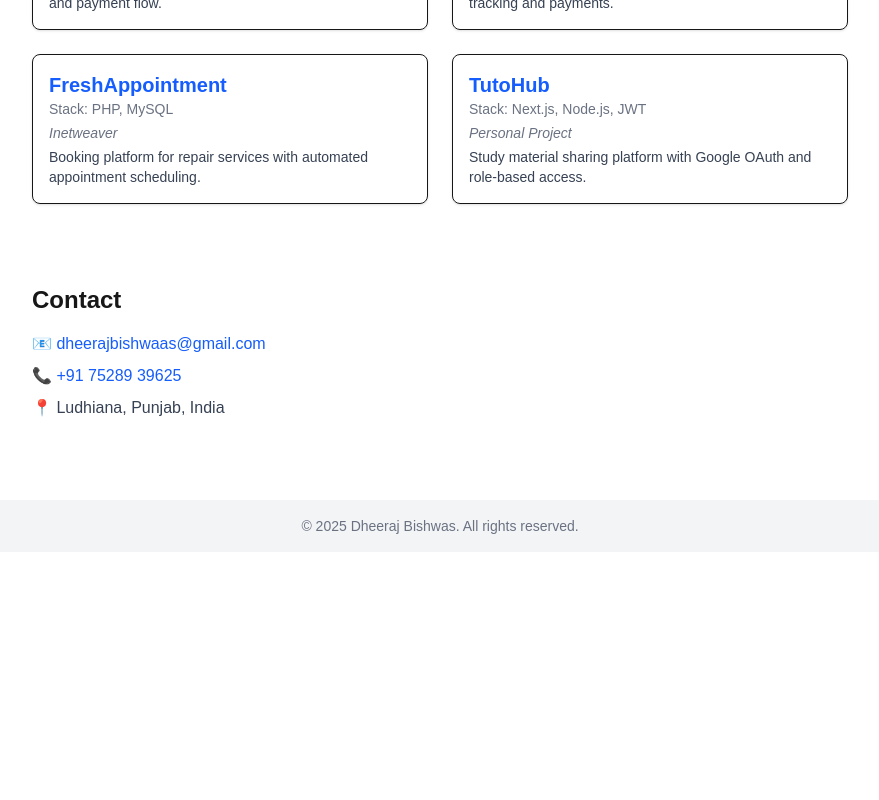
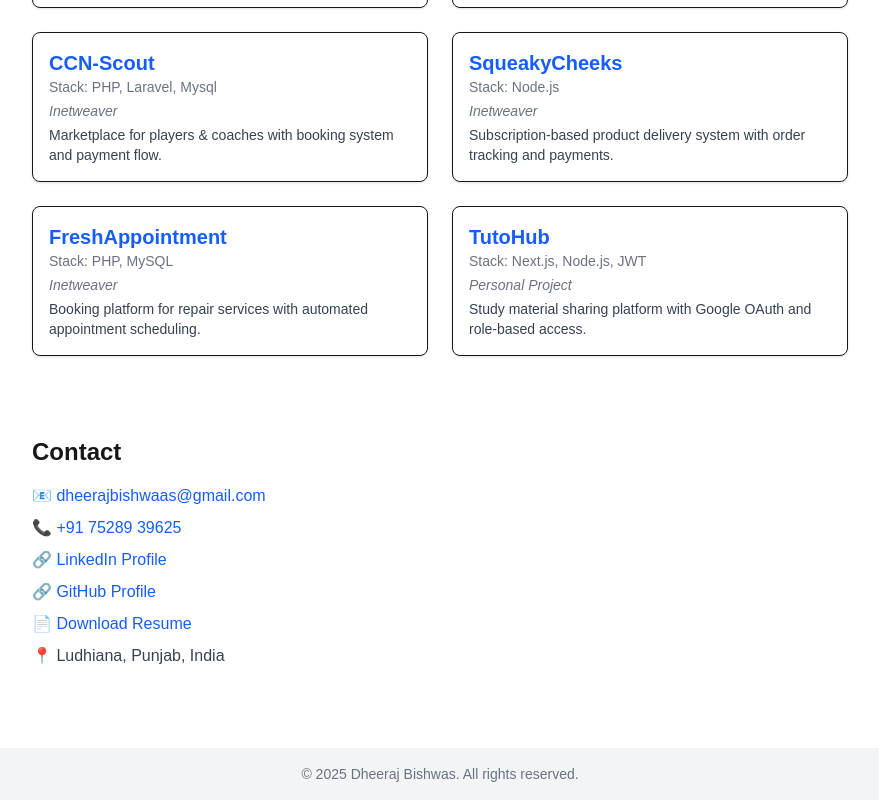
Before and after one commit to dheerajbishwaas/portfolio, a Next.js app: page / in a window 1280 px wide. Shown: the part 1540-2340 px from the top of the page, without its empty margins (200-1079 px from the left). Before the commit the page ends 2092 px from the top, so only its background shows below. Built offline with nearby package versions, Linux system fonts and the light colour scheme.

Commit message:
Add Images and Contact details

```diff
--- a/app/components/Contact.js
+++ b/app/components/Contact.js
@@ -21,6 +21,40 @@ export default function Contact() {
             +91 75289 39625
           </a>
         </p>
+        <p>
+          🔗{' '}
+          <a
+            href="https://www.linkedin.com/in/dheerajbishwas/"
+            target="_blank"
+            rel="noopener noreferrer"
+            className="text-blue-600 hover:underline"
+          >
+            LinkedIn Profile
+          </a>
+        </p>
+        <p>
+          🔗{' '}
+          <a
+            href="https://github.com/dheerajbishwaas"
+            target="_blank"
+            rel="noopener noreferrer"
+            className="text-blue-600 hover:underline"
+          >
+            GitHub Profile
+          </a>
+        </p>
+        <p>
+          📄{' '}
+          <a
+            href="/Dheeraj-Bishwas.pdf"
+            target="_blank"
+            rel="noopener noreferrer"
+            className="text-blue-600 hover:underline"
+            download
+          >
+            Download Resume
+          </a>
+        </p>
         <p>📍 Ludhiana, Punjab, India</p>
       </div>
     </section>
--- a/app/page.js
+++ b/app/page.js
@@ -10,9 +10,16 @@ export default function Home() {
         id="hero"
         className="py-24 px-6 bg-gray-50 text-center flex flex-col items-center justify-center"
       >
+        <img
+          src="/profile.jpeg"
+          alt="Dheeraj Bishwas"
+          className="w-32 h-32 rounded-full mb-6 shadow-md object-cover"
+        />
+
         <h1 className="text-5xl font-bold text-blue-600 mb-4">Hi, I’m Dheeraj Bishwas 👋</h1>
         <p className="text-xl text-gray-700 mb-2">Backend & Full Stack Developer</p>
         <p className="text-md text-gray-500 mb-4">5+ years experience in scalable web app development</p>
+
         <div className="flex flex-wrap justify-center gap-4">
           <a href="#projects" className="bg-blue-600 text-white px-5 py-2 rounded hover:bg-blue-700">
             View Projects
@@ -23,7 +30,6 @@ export default function Home() {
         </div>
       </section>
 
-
       <About />
       <Skills />
       <Projects />
```
Also changed, not shown: public/profile.jpeg (added), 1 other file (tests, documents, lock files or other folders). Lines whose indentation alone changed are shown as unchanged.
